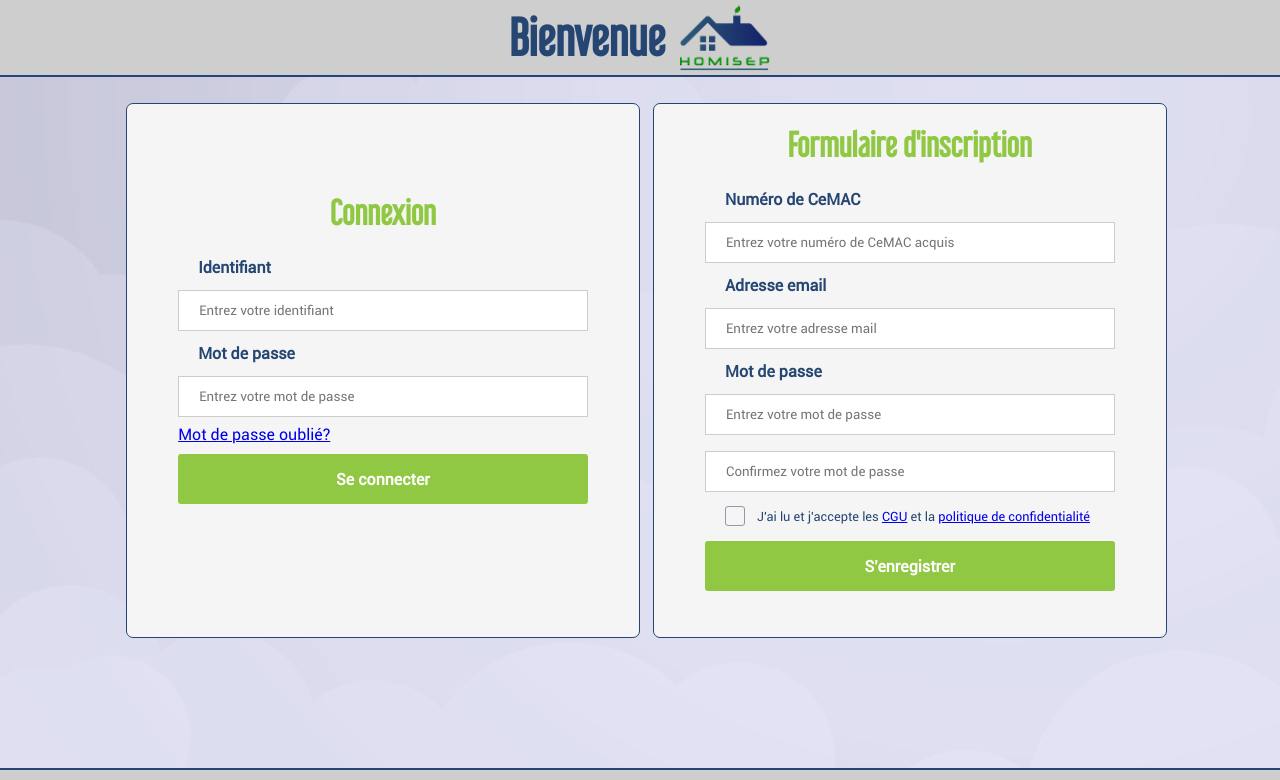
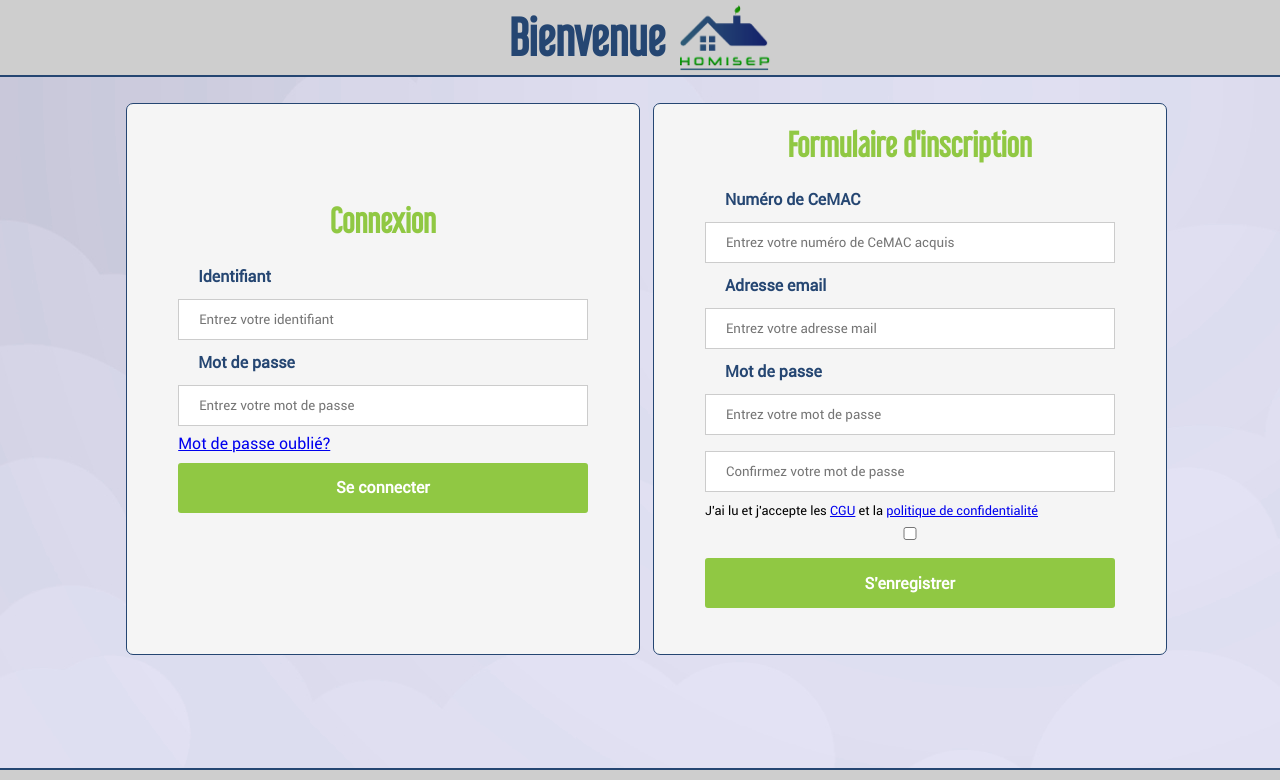
Before and after one commit to SebEdena/app-homisep, a PHP site: page / in a window 1280 px wide. Shown: the top 780 px of the page. Run offline with PHP 8.4, Linux system fonts and the light colour scheme; data comes from the database, SQL or seed files in the repository; some libraries are stand-ins or nearby versions.

Commit message:
changement de design concernant la checkbox, fonctionne plus donc changement

```diff
--- a/MVC/view/indexVue.tpl
+++ b/MVC/view/indexVue.tpl
@@ -49,12 +49,8 @@
         <input type="password" placeholder="Entrez votre mot de passe" class="textbox" id="pass" name="pass"
         pattern="(?=.*\d)(?=.*[a-z])(?=.*[A-Z]).{8,}" title="Doit contenir au moins un nombre, une minuscule, une majuscule et au moins 8 caractères ou plus."required/>
         <input type="password" placeholder="Confirmez votre mot de passe" class="textbox" id="confirm_pass" required/>
-        <input class="inp-cbx" id="cbx" type="checkbox" style="display: none;"/>
-        <label class="cbx" for="cbx"><span>
-            <svg width="12px" height="10px" viewbox="0 0 12 10">
-              <polyline points="1.5 6 4.5 9 10.5 1"></polyline>
-            </svg></span>
-            <span id="cgu">J'ai lu et j'accepte les <a href="#" id="contactCGU">CGU</a>  et la <a href="#" id="contactPolitique">politique de confidentialité</a></span></label>
+        <span id="cgu">J'ai lu et j'accepte les <a href="#" id="contactCGU">CGU</a>  et la <a href="#" id="contactPolitique">politique de confidentialité</a></span></label>
+        <input class="inp-cbx" id="cbx" type="checkbox" required/></input>
         <button type="submit">S'enregistrer</button>
       </div>
 
```
Also changed, not shown: MVC/view/js/confMDPmodal.js (indentation only).
